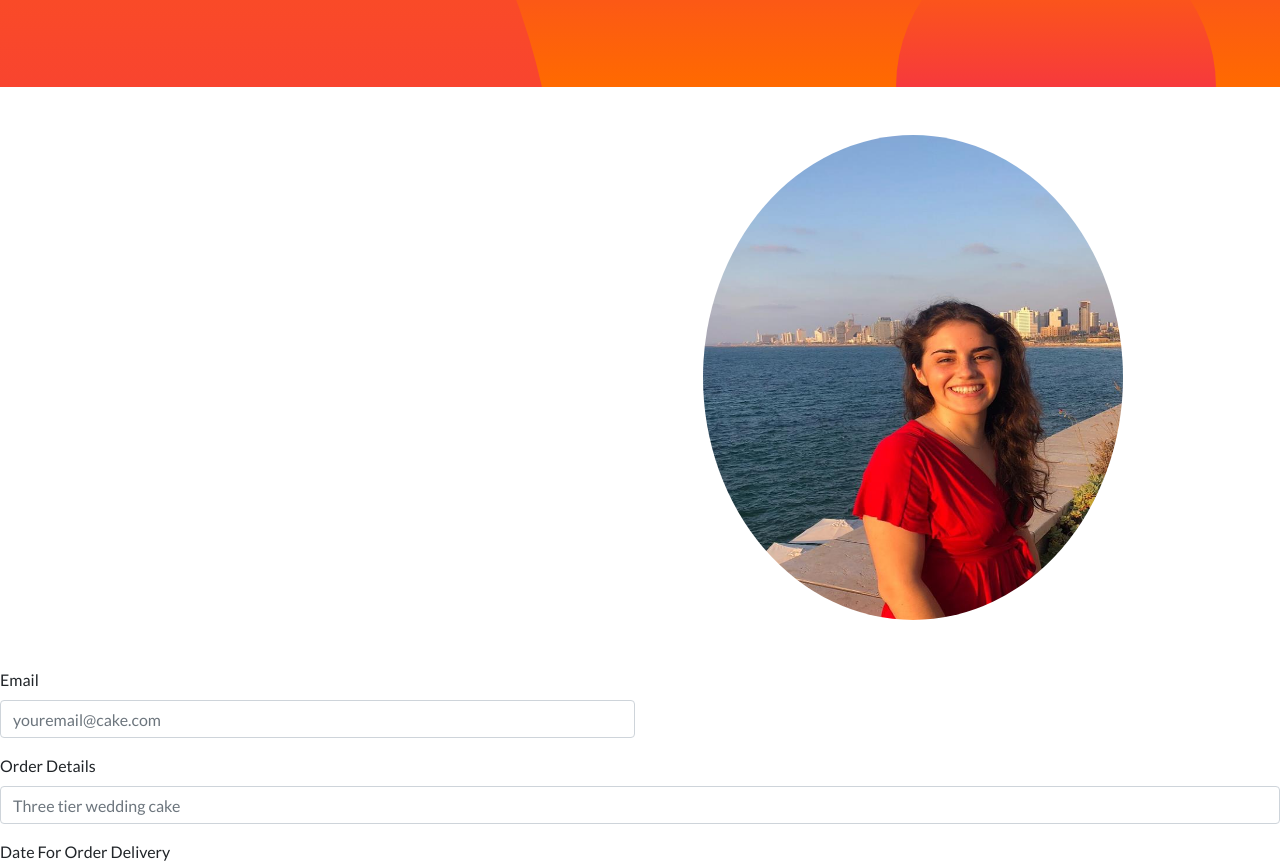
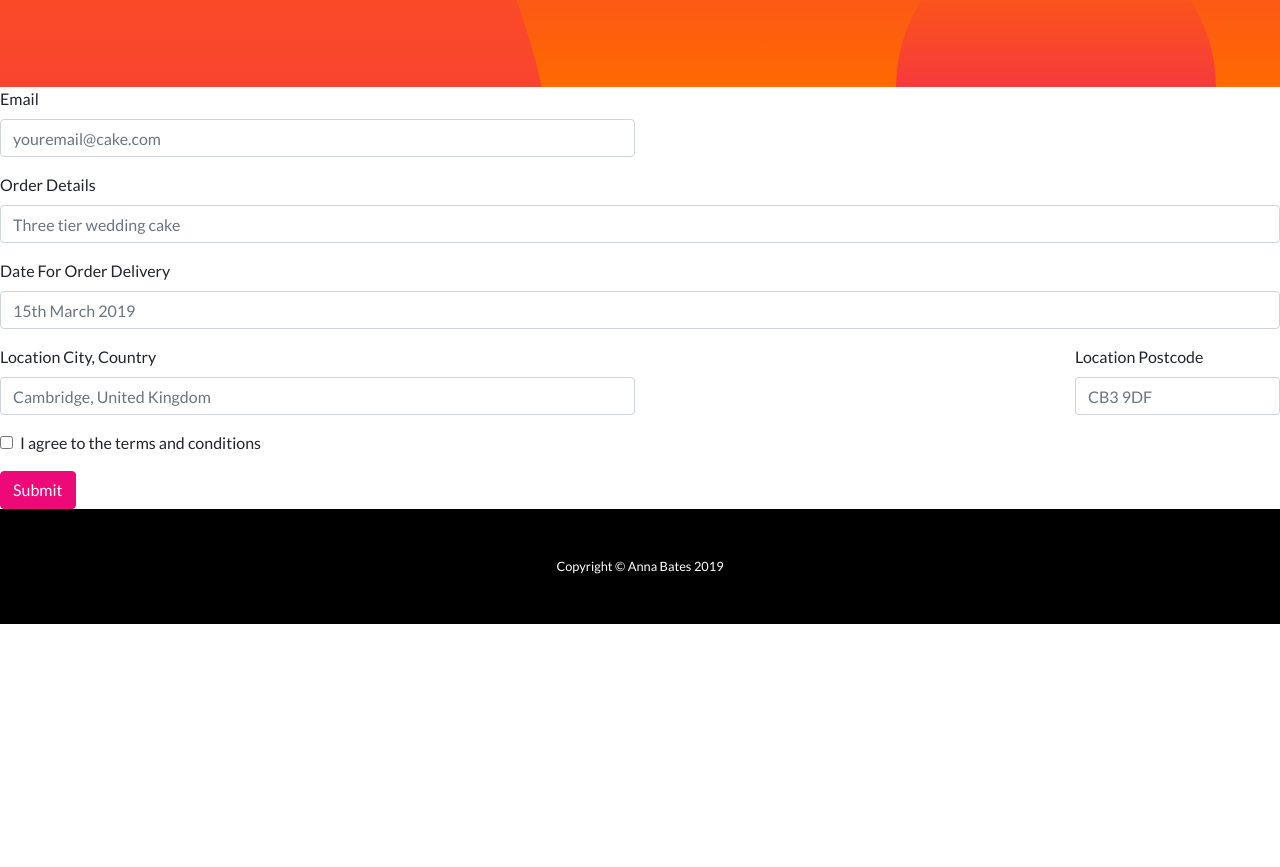
Before and after one commit to meganrl/group_project_cfg, a website: page contact.html in a window 1280 px wide. Shown: the part 403-1270 px from the top of the page. After the commit the page ends 1027 px from the top, so only its background shows below. Drawn offline with Linux system fonts and the light colour scheme.

Commit message:
getting rid pic

```diff
--- a/contact.html
+++ b/contact.html
@@ -55,19 +55,6 @@
     <div class="bg-circle-3 bg-circle"></div>
     <div class="bg-circle-4 bg-circle"></div>
   </header>
-
-  <section>
-    <div class="container">
-      <div class="row align-items-center">
-        <div class="col-lg-6 order-lg-2">
-          <div class="p-5">
-            <img class="img-fluid rounded-circle" src="pics/anna israel.jpg" alt="anna pic" style=width:420px;height:485px;>
-          </div>
-        </div>
-        <div class="col-lg-6 order-lg-1">
-          <div class="p-5">
-    </div>
-  </section>
 
   <form>
     <div class="form-row">
```
